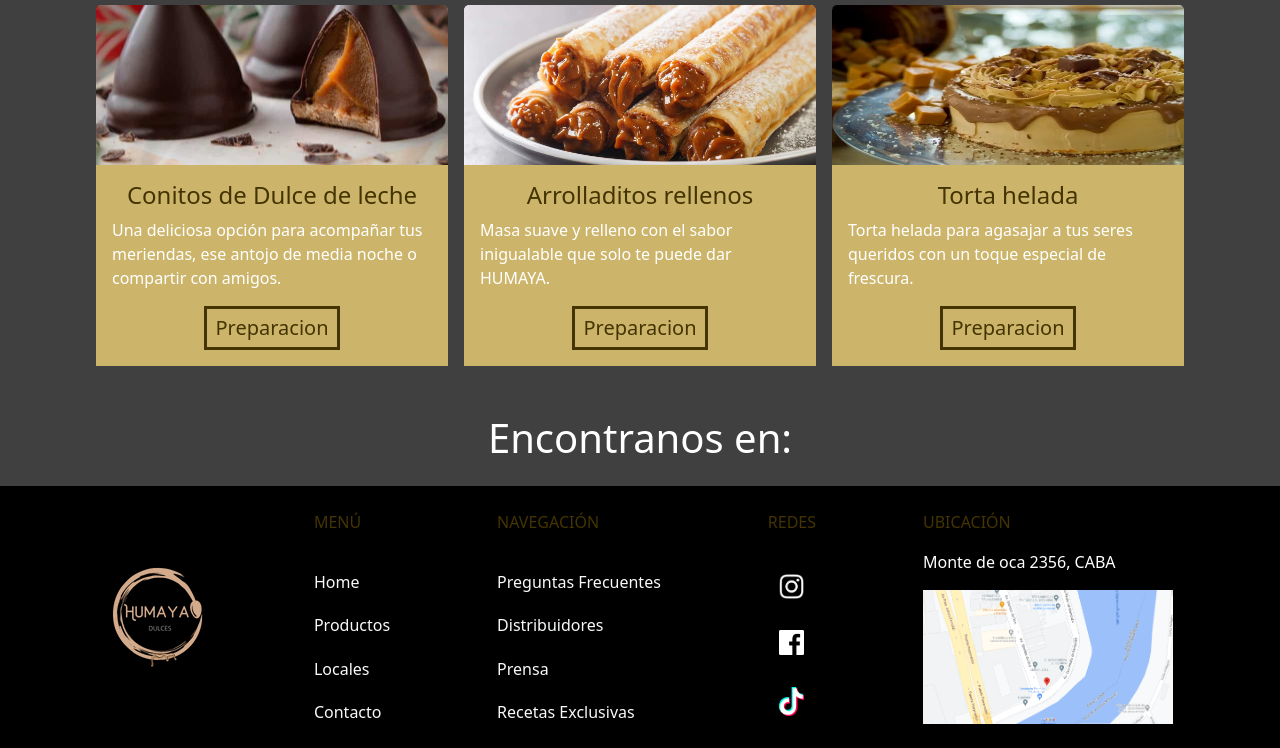
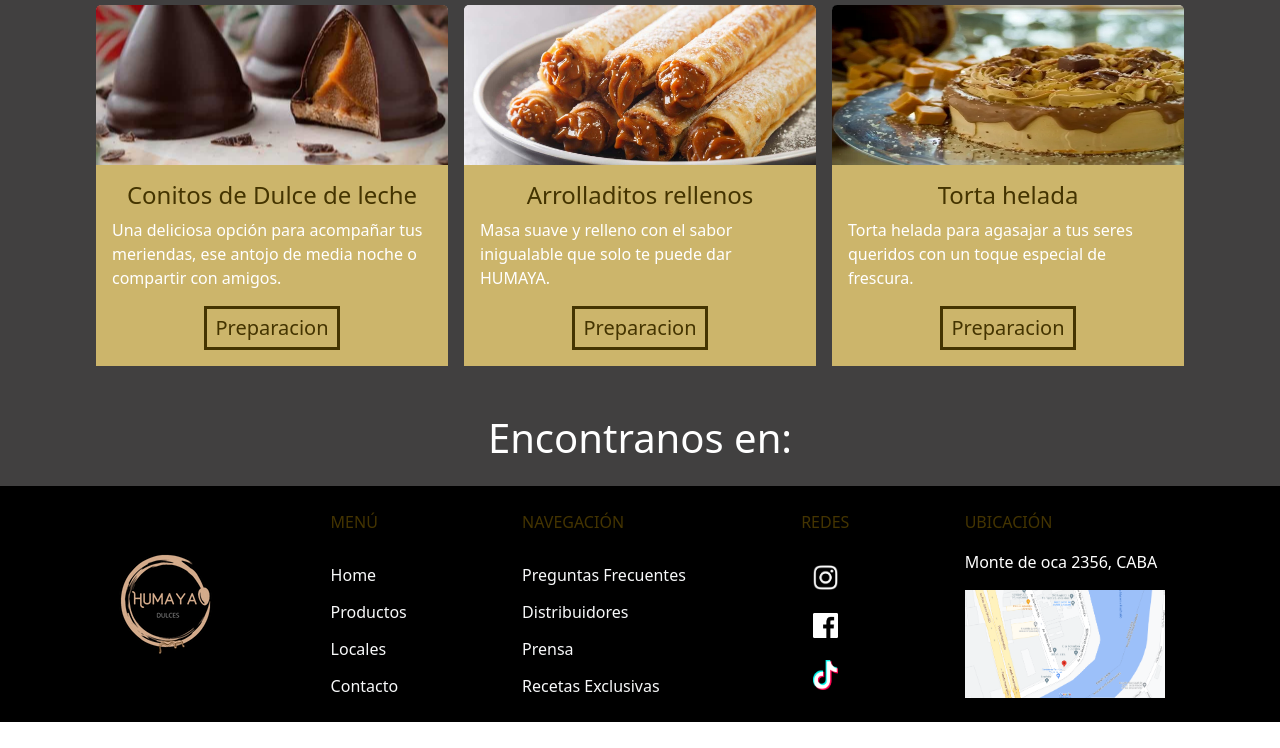
Before and after one commit to jonathangalimberti/entregable2-react, a plain HTML site: page index.html in a window 1280 px wide. Shown: the part 4070-4818 px from the top of the page. After the commit the page ends 4792 px from the top, so only its background shows below. Drawn offline with nearby package versions, Linux system fonts and the light colour scheme.

```diff
--- a/index.html
+++ b/index.html
@@ -344,7 +344,7 @@
       <div class="d-flex flex-column text-white  justify-content-between  ">
         <p class="text-principal  ">UBICACIÓN</p>
         <p>Monte de oca 2356, CABA</p>
-        <a href="https://www.google.com/maps/place/Av.+Montes+de+Oca+2356,+Buenos+Aires/@-34.6533292,-58.3704946,18.5z/data=!4m5!3m4!1s0x95a334aab78be889:0xe808082ff7311cac!8m2!3d-34.6537122!4d-58.3705211?entry=ttu" > <img src="./images/Humaya (960 × 3600 px)/mapa.png" alt="" srcset="" class="object-fit-contain " style="max-width: 250px;""></a>
+        <a href="https://www.google.com/maps/place/Av.+Montes+de+Oca+2356,+Buenos+Aires/@-34.6533292,-58.3704946,18.5z/data=!4m5!3m4!1s0x95a334aab78be889:0xe808082ff7311cac!8m2!3d-34.6537122!4d-58.3705211?entry=ttu" > <img src="./images/Humaya (960 × 3600 px)/mapa.png" alt="" srcset="" class="object-fit-contain " style="max-width: 200px;""></a>
       </div>
     </footer>
     <script
```
